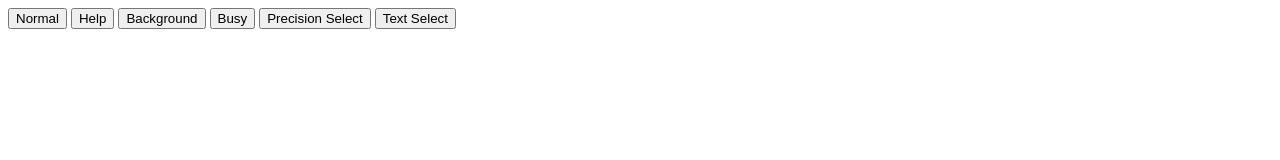
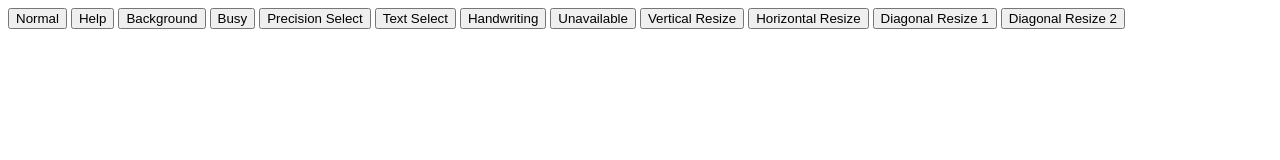
Before and after one commit to Ollcreeper12/testGithuvIo, a plain HTML site: page index.html in a window 1280 px wide. Drawn offline with Linux system fonts and the light colour scheme.

Commit message:
Update index.html

```diff
--- a/index.html
+++ b/index.html
@@ -15,6 +15,12 @@
         <button class = "btn_busy"> Busy </button>
         <button class = "btn_pre-sel"> Precision Select </button>
         <button class = "btn_text-sel"> Text Select </button>
+        <button class = "btn_handw"> Handwriting </button>
+        <button class = "btn_unava"> Unavailable </button>
+        <button class = "btn_vert_size"> Vertical Resize </button>
+        <button class = "btn_hori_size"> Horizontal Resize </button>
+        <button class = "btn_diag_size-1"> Diagonal Resize 1 </button>
+        <button class = "btn_diag_size-2"> Diagonal Resize 2 </button>
 
     </div>
 
```
